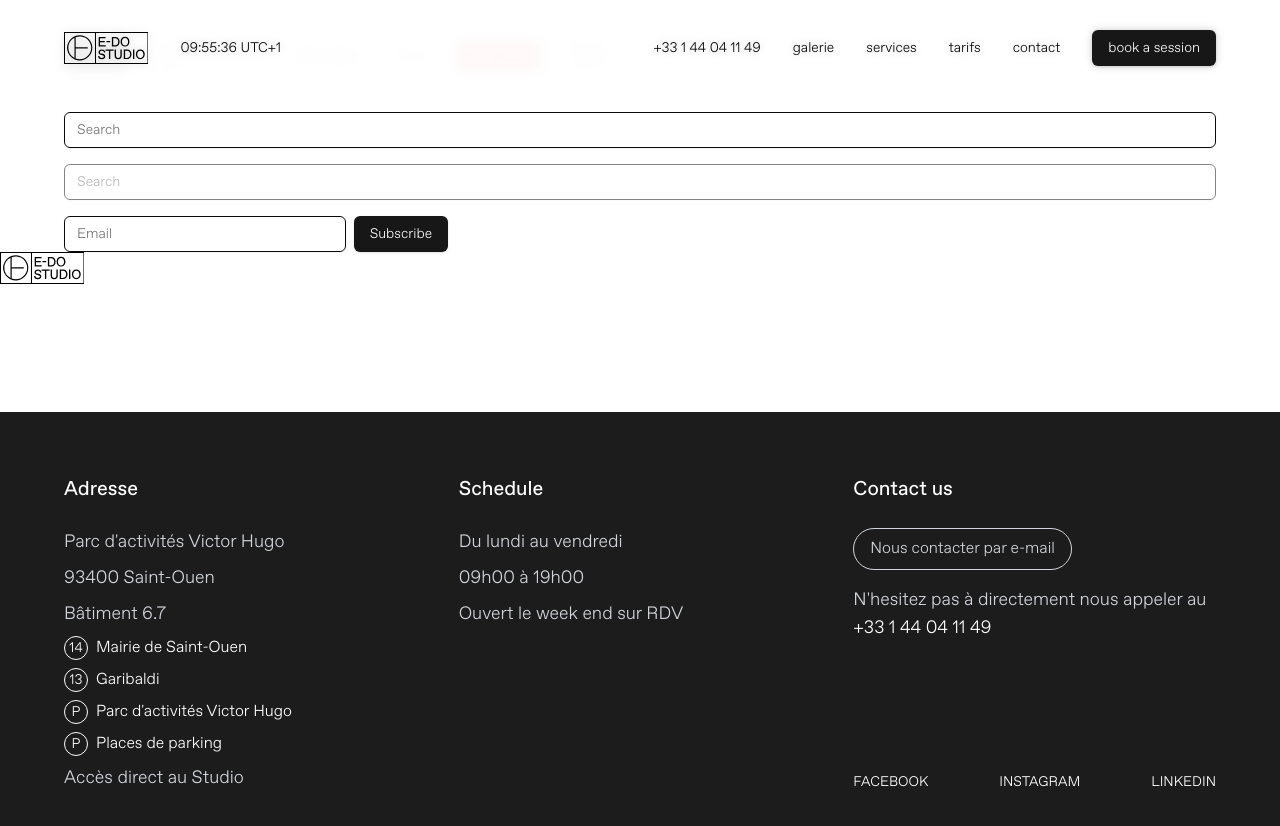
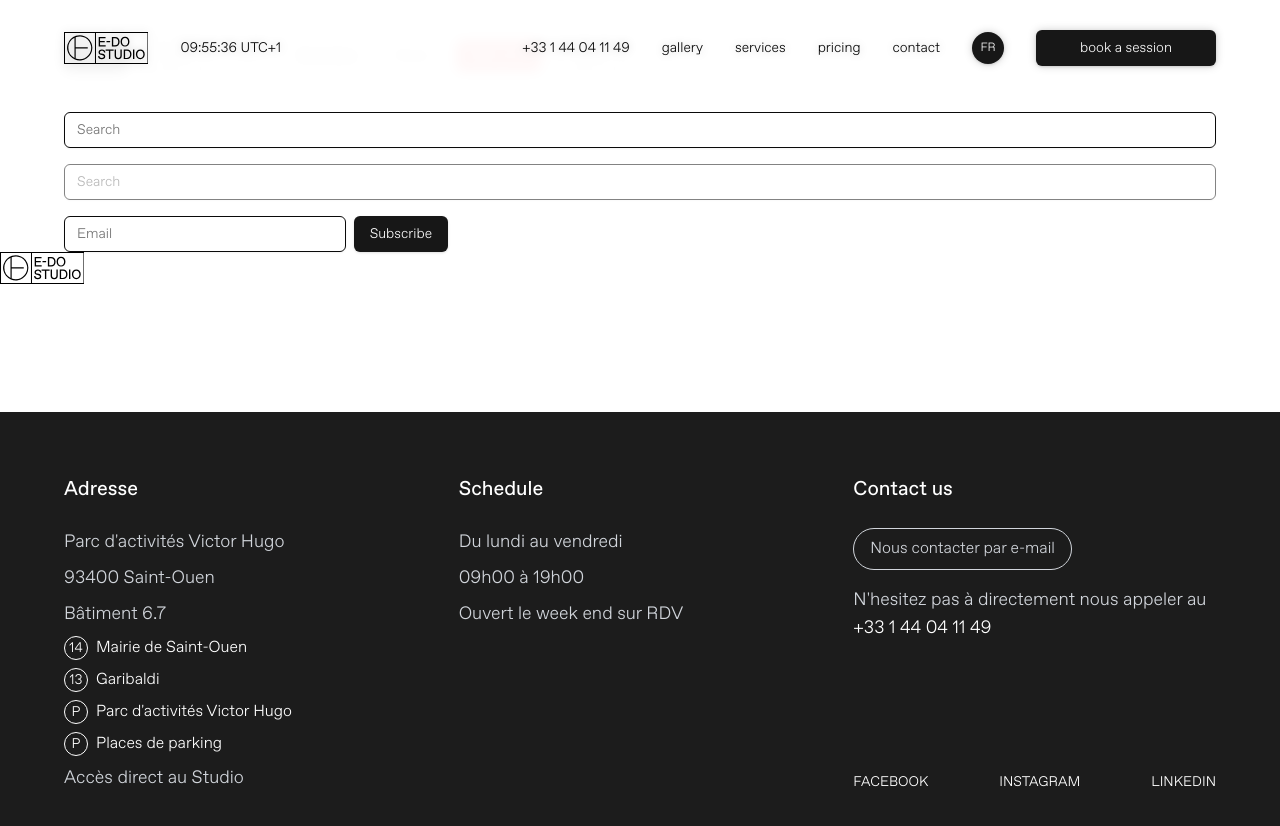
Before and after one commit to E-Do-Studio/e-do.studio-2.0, a Next.js app: page /docs in a window 1280 px wide. Shown: the top 826 px of the page. Built offline with nearby package versions, Linux system fonts and the light colour scheme.

Commit message:
systeme de traduction terminé + header traduit

```diff
--- a/package.json
+++ b/package.json
@@ -30,6 +30,10 @@
     "embla-carousel-react": "^8.5.2",
     "framer-motion": "^12.0.6",
     "graphql": "^16.8.1",
+    "html-parse-stringify": "^3.0.1",
+    "i18next": "^24.2.2",
+    "i18next-browser-languagedetector": "^8.0.2",
+    "i18next-http-backend": "^3.0.2",
     "lucide-react": "^0.469.0",
     "motion": "^12.0.6",
     "next": "15.1.0",
@@ -37,6 +41,7 @@
     "react": "19.0.0",
     "react-dom": "19.0.0",
     "react-hook-form": "^7.54.2",
+    "react-i18next": "^15.4.0",
     "sharp": "0.32.6",
     "tailwind-merge": "^2.6.0",
     "tailwindcss-animate": "^1.0.7",
--- /dev/null
+++ b/public/locales/en/header.json
@@ -0,0 +1,12 @@
+{
+  "navigation": {
+    "phone": "+33 1 44 04 11 49",
+    "gallery": "gallery",
+    "services": "services",
+    "pricing": "pricing",
+    "contact": "contact"
+  },
+  "cta": {
+    "book": "book a session"
+  }
+}
--- /dev/null
+++ b/public/locales/en/home.json
@@ -0,0 +1,16 @@
+{
+    "title": "Welcome to our site",
+    "description": "This is the homepage.",
+    "header": {
+        "navigation": {
+            "phone": "+33 1 44 04 11 49",
+            "gallery": "gallery",
+            "services": "services",
+            "pricing": "pricing",
+            "contact": "contact"
+        },
+        "cta": {
+            "book": "book a session"
+        }
+    }
+}
--- /dev/null
+++ b/public/locales/fr/header.json
@@ -0,0 +1,12 @@
+{
+  "navigation": {
+    "phone": "+33 1 44 04 11 49",
+    "gallery": "galerie",
+    "services": "services",
+    "pricing": "tarifs",
+    "contact": "contact"
+  },
+  "cta": {
+    "book": "réserver une séance"
+  }
+}
--- /dev/null
+++ b/public/locales/fr/home.json
@@ -0,0 +1,16 @@
+{
+    "title": "Bienvenue sur notre site",
+    "description": "Ceci est la page d'accueil.",
+    "header": {
+        "navigation": {
+            "phone": "+33 1 44 04 11 49",
+            "gallery": "galerie",
+            "services": "services",
+            "pricing": "tarifs",
+            "contact": "contact"
+        },
+        "cta": {
+            "book": "réserver une séance"
+        }
+    }
+}
--- a/src/app/(web)/layout.tsx
+++ b/src/app/(web)/layout.tsx
@@ -4,6 +4,7 @@ import { cn } from '@/lib/utils'
 import { Header } from '@/components/layout/header'
 import { Footer } from '@/components/layout/footer'
 import { Metadata } from 'next'
+import { I18nProvider } from '@/components/providers/i18n-provider'
 
 export const metadata: Metadata = {
   title: 'E-Do Studio',
@@ -32,13 +33,19 @@ const abcFavorit = localFont({
   variable: '--font-abc-favorit',
 })
 
-export default function RootLayout({ children }: { children: React.ReactNode }) {
+export default function WebLayout({
+  children,
+}: {
+  children: React.ReactNode
+}) {
   return (
     <html lang="en" className={cn(abcFavorit.variable, 'font-abc-favorit font-light antialiased')}>
       <body>
-        <Header />
-        {children}
-        <Footer />
+        <I18nProvider>
+          <Header />
+          {children}
+          <Footer />
+        </I18nProvider>
       </body>
     </html>
   )
--- a/src/app/(web)/page.tsx
+++ b/src/app/(web)/page.tsx
@@ -1,3 +1,5 @@
+'use client'
+
 import { PricingSection } from '@/app/(web)/_components/pricing-section'
 import { ContactSection } from '@/app/(web)/_components/contact-section'
 import { ServiceSection } from './_components/service-section'
--- a/src/components/layout/header.tsx
+++ b/src/components/layout/header.tsx
@@ -1,6 +1,7 @@
 'use client'
 
 import Link from 'next/link'
+import { useTranslation } from 'react-i18next';
 import { Logo } from '../commons/logo'
 import { Clock } from './clock'
 import { Button } from '../ui/button'
@@ -17,10 +18,10 @@ const navigation = [
   // { label: 'services e-commerce', href: '/services-e-commerce' },
   // { label: 'production', href: '/production' },
   // { label: 'post-prod', href: '/post-prod' },
-  { label: '+33 1 44 04 11 49', href: 'tel:+33144041149' },
-  { label: 'galerie', href: '/gallery' },
+  { label: 'phone', href: 'tel:+33144041149' },
+  { label: 'gallery', href: '/gallery' },
   { label: 'services', href: '/services' },
-  { label: 'tarifs', href: '/pricing' },
+  { label: 'pricing', href: '/pricing' },
   { label: 'contact', href: '/contact' },
 ] as const
 
@@ -32,6 +33,7 @@ interface NavigationItemProps {
 export type Navigation = typeof navigation
 
 export function Header() {
+  const { t } = useTranslation('header')
   const { isOpen, toggle, close } = useMobileMenu()
 
   return (
@@ -46,9 +48,11 @@ export function Header() {
         <Navigation className="hidden md:flex">
           {navigation.map((item) => (
             <NavigationItem key={item.label} href={item.href}>
-              {item.label}
+              {t(`navigation.${item.label}`)}
             </NavigationItem>
           ))}
+          <LanguageSwitcher />
+          <Button className="w-[180px]">{t('cta.book')}</Button>
         </Navigation>
 
         {/* Mobile Menu Button */}
@@ -91,11 +95,25 @@ function HeaderLeft({ children }: HeaderProps) {
   return <div className="flex flex-row items-center gap-8">{children}</div>
 }
 
+function LanguageSwitcher() {
+  const { i18n } = useTranslation()
+  const isEnglish = i18n.language === 'en'
+
+  return (
+    <Button
+      size="icon"
+      className="rounded-full w-8 h-8 uppercase text-xs"
+      onClick={() => i18n.changeLanguage(isEnglish ? 'fr' : 'en')}
+    >
+      {isEnglish ? 'fr' : 'en'}
+    </Button>
+  )
+}
+
 function Navigation({ children, className = '' }: HeaderProps & { className?: string }) {
   return (
     <nav className={`flex flex-row items-center gap-8 ${className}`}>
       {children}
-      <Button>book a session</Button>
     </nav>
   )
 }
--- /dev/null
+++ b/src/components/providers/i18n-provider.tsx
@@ -0,0 +1,19 @@
+'use client'
+
+import { PropsWithChildren, useEffect, useState } from 'react'
+import { I18nextProvider } from 'react-i18next'
+import i18n from '@/lib/i18n'
+
+export function I18nProvider({ children }: PropsWithChildren) {
+  const [isClient, setIsClient] = useState(false)
+
+  useEffect(() => {
+    setIsClient(true)
+  }, [])
+
+  if (!isClient) {
+    return null
+  }
+
+  return <I18nextProvider i18n={i18n}>{children}</I18nextProvider>
+}
--- /dev/null
+++ b/src/lib/i18n.ts
@@ -0,0 +1,27 @@
+'use client'
+
+import i18n from 'i18next';
+import { initReactI18next } from 'react-i18next';
+import Backend from 'i18next-http-backend';
+import LanguageDetector from 'i18next-browser-languagedetector';
+
+i18n
+    .use(Backend)
+    .use(LanguageDetector)
+    .use(initReactI18next)
+    .init({
+        fallbackLng: 'fr',
+        supportedLngs: ['fr', 'en'],
+        ns: ['home', 'header'],
+        defaultNS: 'home',
+        backend: {
+            loadPath: '/locales/{{lng}}/{{ns}}.json'
+        },
+        detection: {
+            order: ['navigator', 'cookie', 'localStorage'],
+            caches: ['cookie']
+        },
+        interpolation: { escapeValue: false }
+    });
+
+export default i18n;
```
Also changed, not shown: 2 other files (tests, documents, lock files or other folders).
